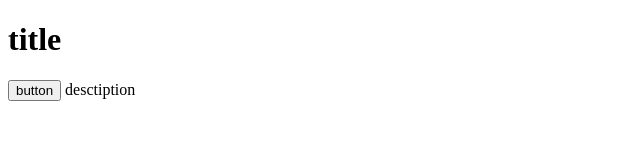
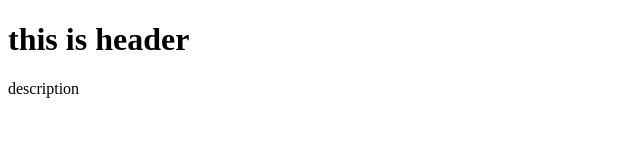
Before and after one commit to RedBaron1918/project_for_vache, a plain HTML site: page index.html in a window 1280 px wide. Shown: the whole page, without its empty margins (0-640 px from the left). Drawn offline with Linux system fonts and the light colour scheme.

Commit message:
added header

```diff
--- a/index.html
+++ b/index.html
@@ -6,13 +6,11 @@
     <title>Document</title>
 </head>
 <body>
+        <header>
+            <h1>this is header</h1>
+            <span>description</span>
+        </header>
 
-
-    <div>
-        <h1>title</h1>
-            <button>button</button>
-            <span>desctiption</span>
-        </div>
 
 </body>
 </html>
```
